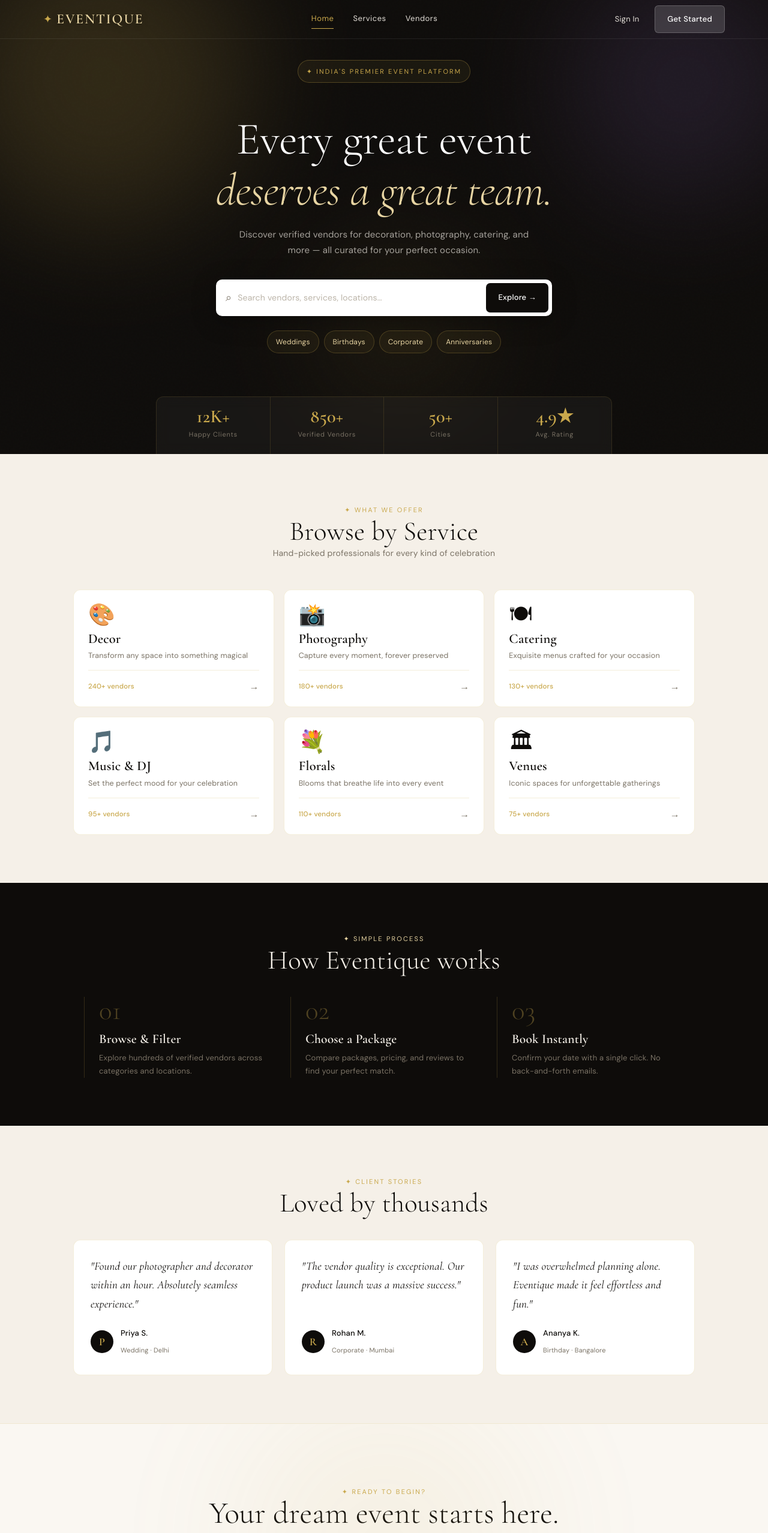
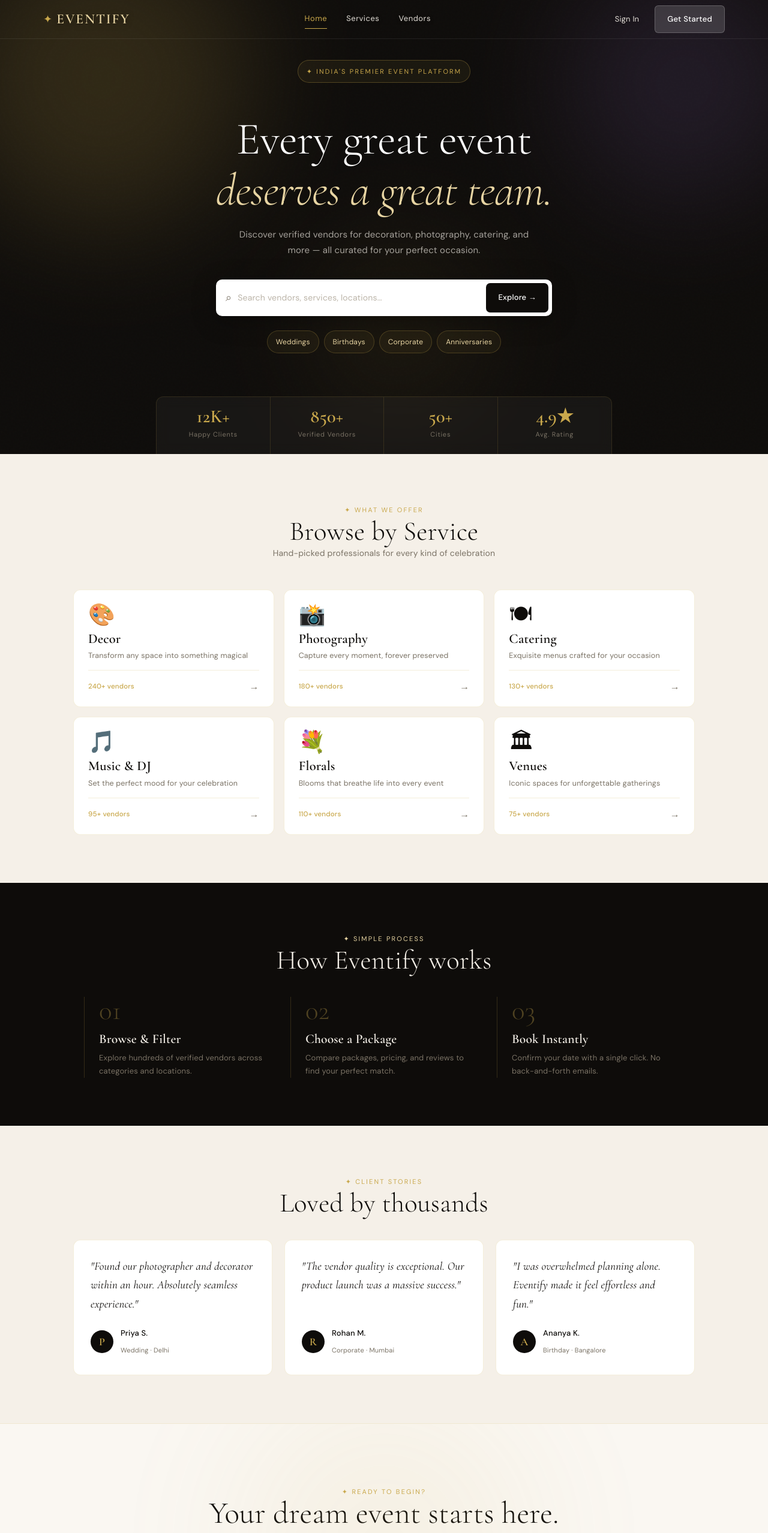
Before and after one commit to atha636/Eventify, a React (Vite) app in the folder client/: page / in a window 1280 px wide. Shown: the top 2556 px of the page at 60% size. Built offline with nearby package versions, Linux system fonts and the light colour scheme.

Commit message:
change the brand name

```diff
--- a/client/index.html
+++ b/client/index.html
@@ -4,7 +4,7 @@
     <meta charset="UTF-8" />
     <link rel="icon" type="image/svg+xml" href="/favicon.svg" />
     <meta name="viewport" content="width=device-width, initial-scale=1.0" />
-    <title>Eventique</title>
+    <title>Eventify</title>
   </head>
   <body style="margin:0; padding:0; overflow-x:hidden; background:#0e0c0a;">
     <div id="root"></div>
--- a/client/src/components/Navbar.jsx
+++ b/client/src/components/Navbar.jsx
@@ -49,7 +49,7 @@ export default function Navbar() {
           {/* LOGO */}
           <Link to="/" className="nb-logo">
             <span className="nb-logo-mark">✦</span>
-            <span className="nb-logo-text">Eventique</span>
+            <span className="nb-logo-text">Eventify</span>
           </Link>
 
           {/* DESKTOP LINKS */}
--- a/client/src/pages/Home.jsx
+++ b/client/src/pages/Home.jsx
@@ -16,7 +16,7 @@ export default function Home() {
   const testimonials = [
     { name: "Priya S.", event: "Wedding · Delhi", text: "Found our photographer and decorator within an hour. Absolutely seamless experience.", avatar: "P" },
     { name: "Rohan M.", event: "Corporate · Mumbai", text: "The vendor quality is exceptional. Our product launch was a massive success.", avatar: "R" },
-    { name: "Ananya K.", event: "Birthday · Bangalore", text: "I was overwhelmed planning alone. Eventique made it feel effortless and fun.", avatar: "A" },
+    { name: "Ananya K.", event: "Birthday · Bangalore", text: "I was overwhelmed planning alone. Eventify made it feel effortless and fun.", avatar: "A" },
   ];
 
   return (
@@ -120,7 +120,7 @@ export default function Home() {
           <div className="hm-how-inner">
             <div className="hm-section-header">
               <p className="hm-eyebrow" style={{ color: "var(--gold-light)" }}>✦ Simple process</p>
-              <h2 className="hm-section-title" style={{ color: "var(--cream)" }}>How Eventique works</h2>
+              <h2 className="hm-section-title" style={{ color: "var(--cream)" }}>How Eventify works</h2>
             </div>
             <div className="hm-steps">
               {[
@@ -165,7 +165,7 @@ export default function Home() {
           <div className="hm-cta-orb" />
           <p className="hm-eyebrow" style={{ color: "var(--gold)" }}>✦ Ready to begin?</p>
           <h2 className="hm-cta-title">Your dream event starts here.</h2>
-          <p className="hm-cta-sub">Join over 12,000 clients who planned their perfect day with Eventique.</p>
+          <p className="hm-cta-sub">Join over 12,000 clients who planned their perfect day with Eventify.</p>
           <div className="hm-cta-btns">
             <button className="hm-cta-primary" onClick={() => navigate("/register")}>
               Get Started Free →
@@ -178,8 +178,8 @@ export default function Home() {
 
         {/* ── FOOTER ── */}
         <footer className="hm-footer">
-          <div className="hm-footer-logo">✦ Eventique</div>
-          <p className="hm-footer-copy">© 2025 Eventique. Crafted with care in India.</p>
+          <div className="hm-footer-logo">✦ Eventify </div>
+          <p className="hm-footer-copy">© 2025 Eventify. Crafted with care in India.</p>
           <div className="hm-footer-links">
             {["About", "Vendors", "Privacy", "Terms", "Contact"].map((l) => (
               <a key={l} href="#" className="hm-footer-link">{l}</a>
--- a/client/src/pages/Login.jsx
+++ b/client/src/pages/Login.jsx
@@ -43,7 +43,7 @@ localStorage.setItem("user", JSON.stringify(res.data.user));
         {/* LEFT PANEL */}
         <div className="lg-left">
           <div className="lg-left-inner">
-            <div className="lg-logo">✦ Eventique</div>
+            <div className="lg-logo">✦ Eventify</div>
 
             <div className="lg-quote-block">
               <span className="lg-quote-mark">"</span>
--- a/client/src/pages/Register.jsx
+++ b/client/src/pages/Register.jsx
@@ -217,7 +217,7 @@ export default function Register() {
         {/* LEFT PANEL */}
         <div className="rg-left">
           <div className="rg-left-inner">
-            <div className="rg-logo">✦ Eventique</div>
+            <div className="rg-logo">✦ Eventify</div>
             <h2 className="rg-tagline">
               Every great event<br />begins with a single step.
             </h2>
--- a/client/src/pages/Vendors.jsx
+++ b/client/src/pages/Vendors.jsx
@@ -259,7 +259,7 @@ export default function Vendors() {
           <div className="vn-footer-cta">
             <div className="vn-footer-orb" />
             <p className="vn-eyebrow" style={{ color: "var(--gold)" }}>✦ Are you a professional?</p>
-            <h2 className="vn-footer-title">List your services on Eventique</h2>
+            <h2 className="vn-footer-title">List your services on Eventify</h2>
             <p className="vn-footer-sub">Join 850+ vendors and connect with thousands of clients planning their perfect event.</p>
             <a href="/register" className="vn-footer-btn">Become a Vendor →</a>
           </div>
```
